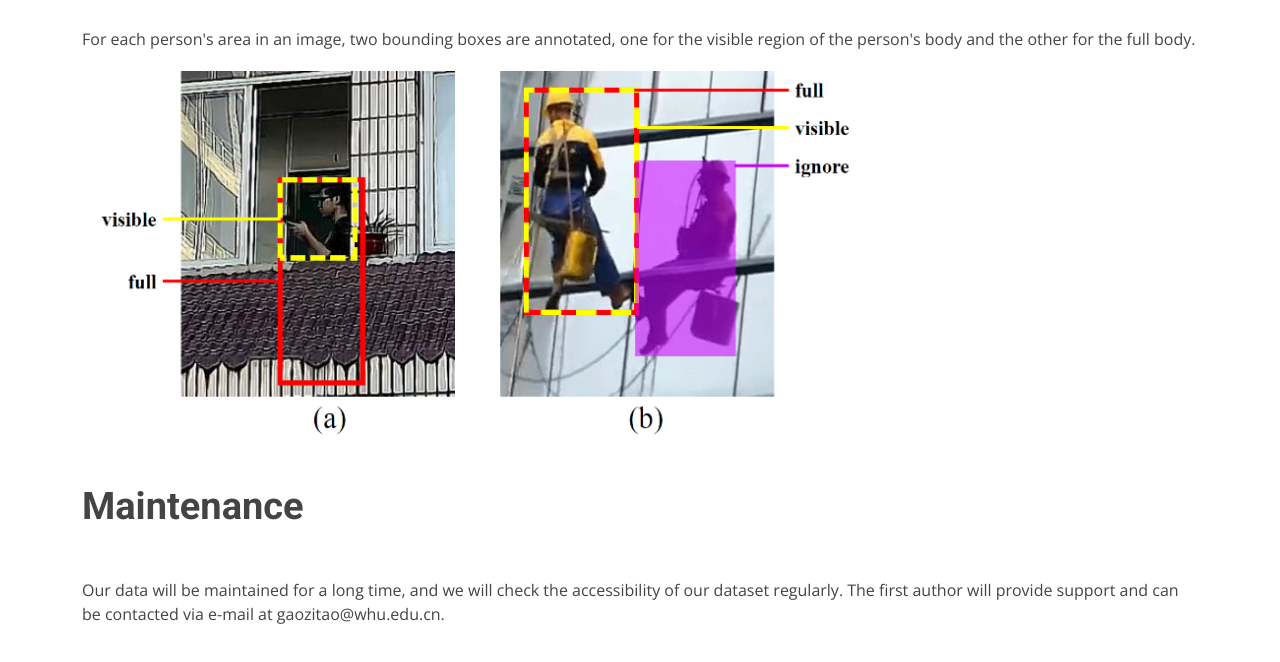
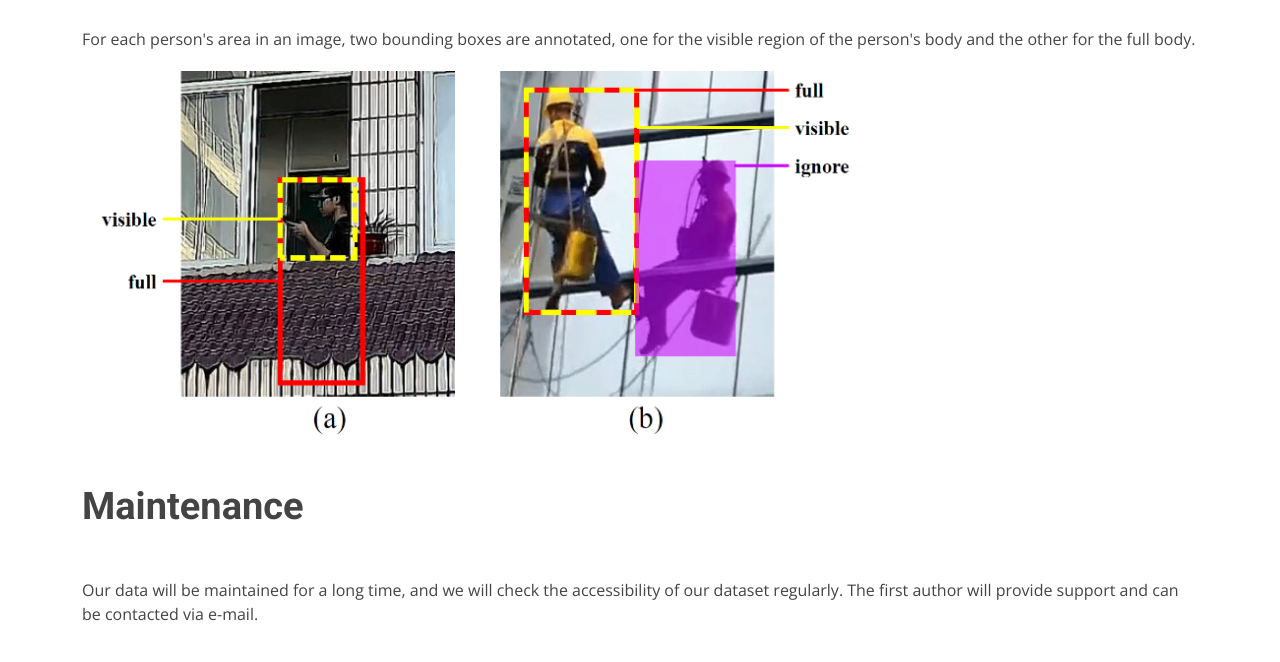
Before and after one commit to EBPersons/EBPersons.github.io, a plain HTML site: page document.html in a window 1280 px wide. Shown: the part 604-1266 px from the top of the page. Drawn offline with nearby package versions, Linux system fonts and the light colour scheme.

Commit message:
Update document.html

```diff
--- a/document.html
+++ b/document.html
@@ -119,7 +119,7 @@
 
 <h3><b>Maintenance</b></h3>
                     <p>
-                Our data will be maintained for a long time, and we will check the accessibility of our dataset regularly. The first author will provide support and can be contacted via e-mail at gaozitao@whu.edu.cn.
+                Our data will be maintained for a long time, and we will check the accessibility of our dataset regularly. The first author will provide support and can be contacted via e-mail.
             </p>
 
 
```
